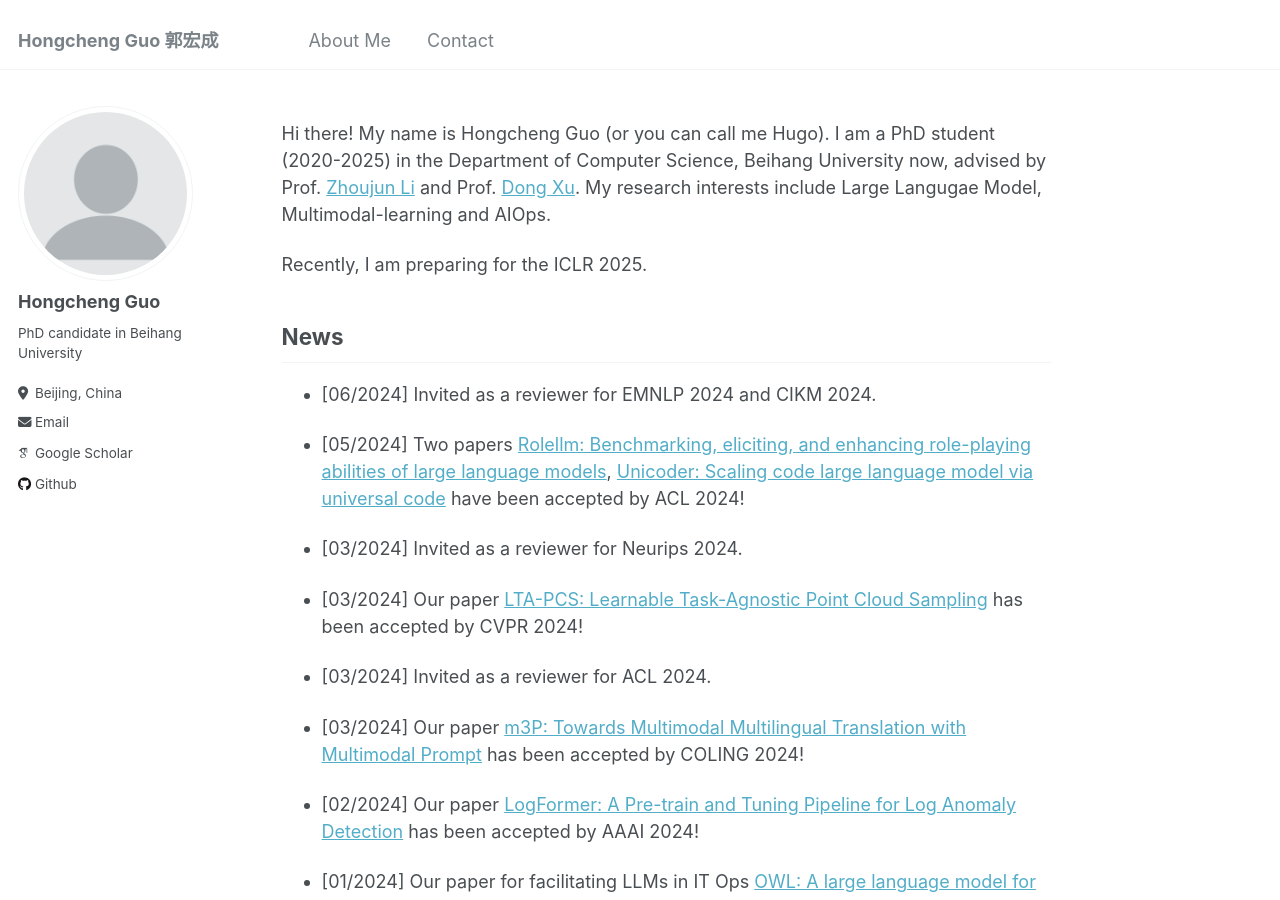
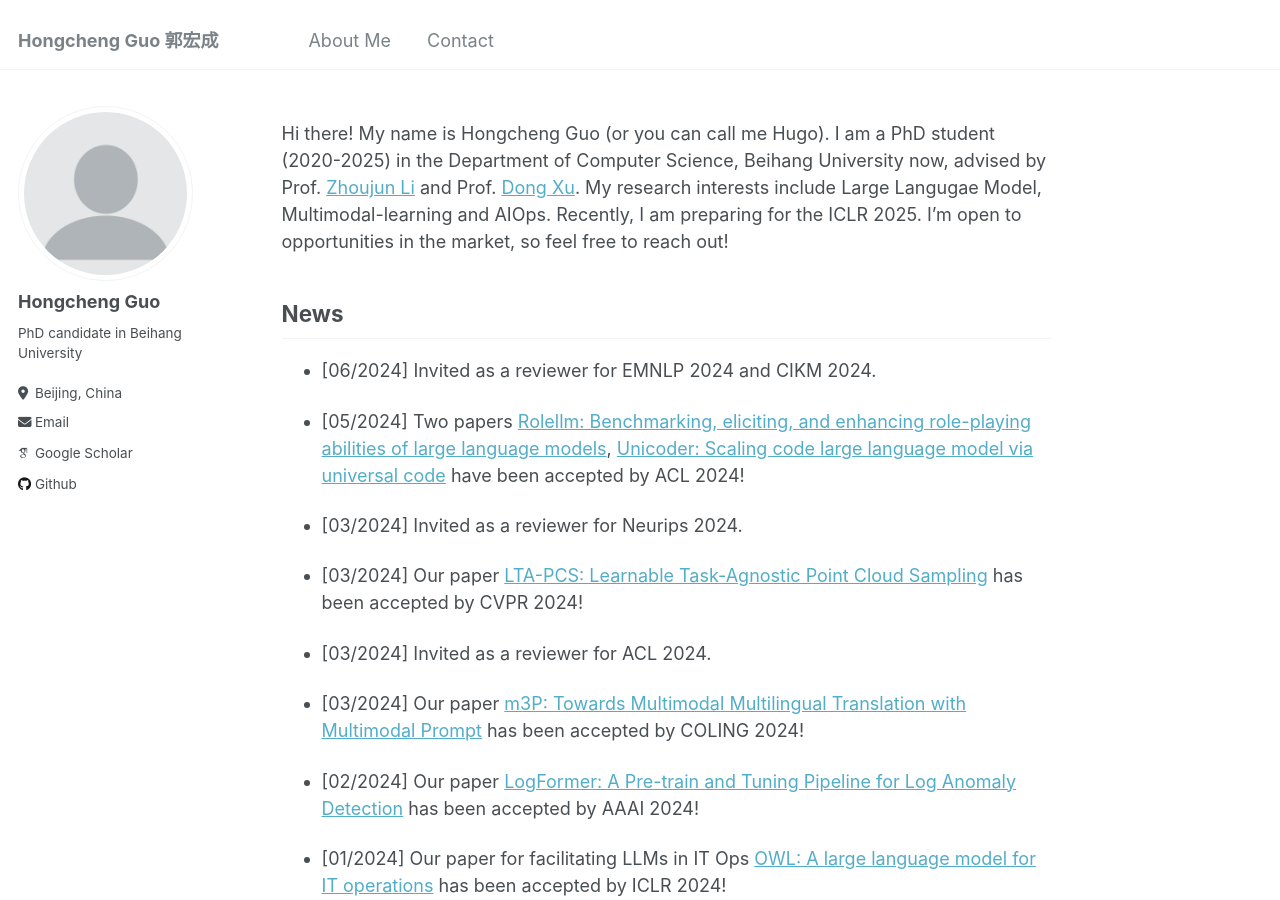
Before and after one commit to HC-Guo/HC-Guo.github.io, a Jekyll site: the page built from _pages/main.md, in a window 1280 px wide and 900 px high. Built offline with Jekyll 4.4.1, drawn with Linux system fonts in a browser that asks for light colours; some web fonts are replaced.

Commit message:
‘hongcheng’

```diff
--- a/_pages/main.md
+++ b/_pages/main.md
@@ -10,8 +10,7 @@ redirect_from:
 
 Hi there! My name is Hongcheng Guo (or you can call me Hugo). I am a PhD student (2020-2025) in the Department of Computer Science, Beihang University now, advised by Prof. [Zhoujun Li](https://scholar.google.com/citations?user=e-4LoEcAAAAJ&hl=zh-CN&oi=ao) and Prof. [Dong Xu](https://scholar.google.com/citations?user=7Hdu5k4AAAAJ&hl=zh-CN&oi=ao).
 My research interests include Large Langugae Model, Multimodal-learning and AIOps.
-
-Recently, I am preparing for the ICLR 2025.
+Recently, I am preparing for the ICLR 2025. I'm open to opportunities in the market, so feel free to reach out!
 
 <!-- Specifically, I am exploring the applications of Kernelized Stein Discrepancy to address challenges in computational statistics, including areas such as distribution testing, particle-based inference and parameter estimation. -->
 
```
